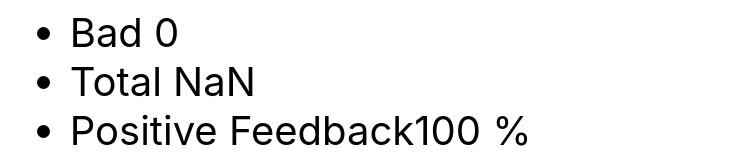
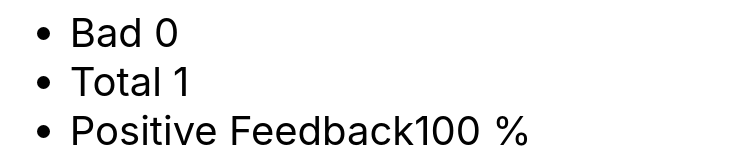
Before and after one commit to the-most-trained-trainee/goit-react-hw-02-feedback, a React (Create React App) app: page / in a window 1280 px wide. Both pictures are taken after a click on the button "Good". Shown: the part 593-749 px from the top of the page, without its empty margins (273-1008 px from the left). Built offline with nearby package versions, Linux system fonts and the light colour scheme.

Commit message:
Final Commit (No Styles)

```diff
--- a/src/components/FeedBackStats.jsx
+++ b/src/components/FeedBackStats.jsx
@@ -1,6 +1,7 @@
 import React from 'react';
 import FeedbackOptions from './FeedbackOptions';
 import Statistics from './Statistics';
+import Notification from './Notification';
 
 class FeedBackStats extends React.Component {
   goodFeedbackIncrement = () => {
@@ -24,16 +25,10 @@ class FeedBackStats extends React.Component {
   getFeedbacksSum = () =>
     Object.values(this.props.feedBackStatistic).reduce((x, y) => x + y);
 
-  countTotalFeedback = () => {
-    const initialTotal = this.props.total;
-    const aggregateTotal = this.getFeedbacksSum();
-    return initialTotal + aggregateTotal;
-  };
-
   countPositiveFeedbackPercentage = () => {
-    return (
+    return Math.round(
       (this.props.feedBackStatistic.goodFeedBacks * 100) /
-      this.getFeedbacksSum()
+        this.getFeedbacksSum()
     );
   };
 
@@ -48,10 +43,12 @@ class FeedBackStats extends React.Component {
           neutralFeedbackIncrement={this.neutralFeedbackIncrement}
           badFeedbackIncrement={this.badFeedbackIncrement}
         />
-
-        {isFeedbackGiven && (
+        <h2>Statistics</h2>
+        {!isFeedbackGiven ? (
+          <Notification message="There is no feedback" />
+        ) : (
           <Statistics
-            countTotalFeedback={this.countTotalFeedback}
+            countTotalFeedback={this.getFeedbacksSum}
             countPositiveFeedbackPercentage={
               this.countPositiveFeedbackPercentage
             }
--- /dev/null
+++ b/src/components/Notification.jsx
@@ -0,0 +1,3 @@
+const Notification = props => <p>{props.message}</p>;
+
+export default Notification;
--- a/src/components/Statistics.jsx
+++ b/src/components/Statistics.jsx
@@ -1,9 +1,10 @@
-import React from 'react';
-
-const Statistics = ({countTotalFeedback, countPositiveFeedbackPercentage, feedBackStatistic}) => {
+const Statistics = ({
+  countTotalFeedback,
+  countPositiveFeedbackPercentage,
+  feedBackStatistic,
+}) => {
   return (
     <div>
-      <h2>Statistics</h2>
       <ul>
         <li>
           <span>Good {feedBackStatistic.goodFeedBacks}</span>
@@ -20,10 +21,7 @@ const Statistics = ({countTotalFeedback, countPositiveFeedbackPercentage, feedBa
         <li>
           <span>
             Positive Feedback
-            {countTotalFeedback() === 0
-              ? 0
-              : countPositiveFeedbackPercentage()}{' '}
-            %
+            {countPositiveFeedbackPercentage()} %
           </span>
         </li>
       </ul>
```
